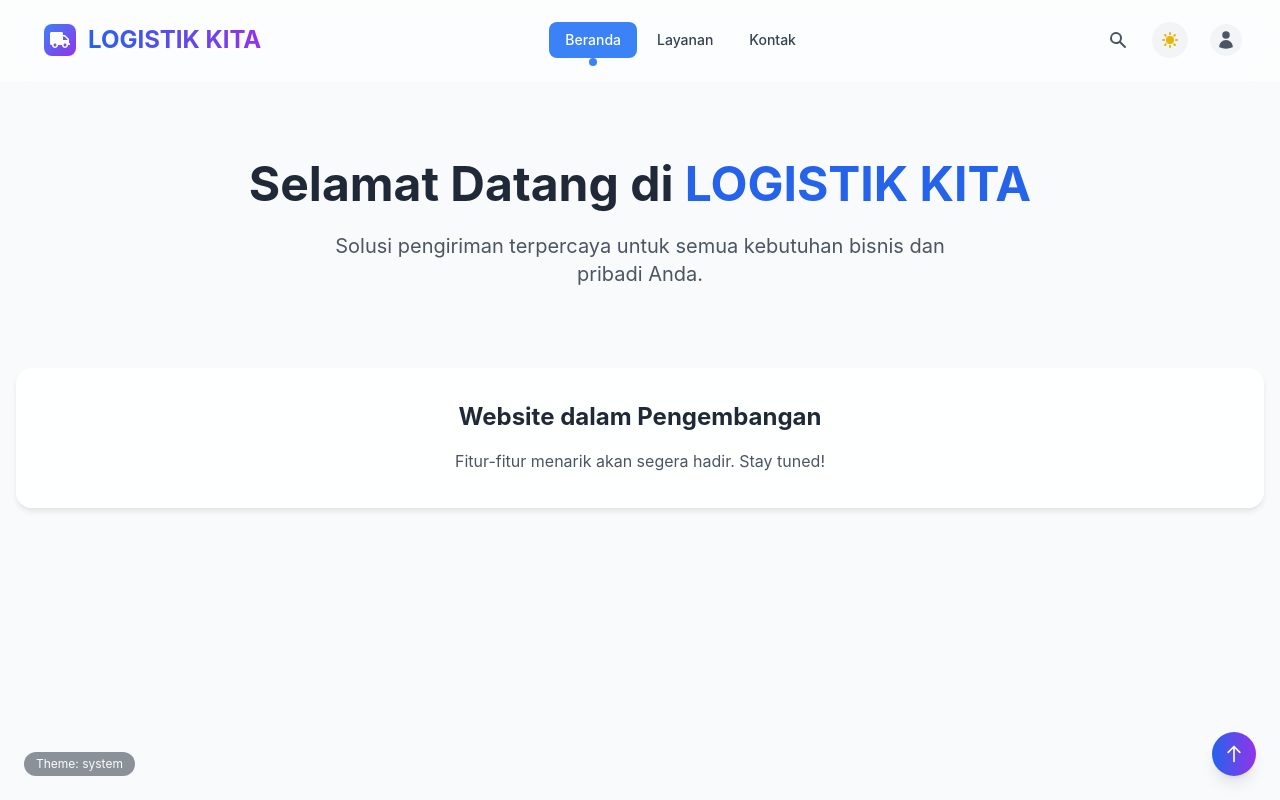
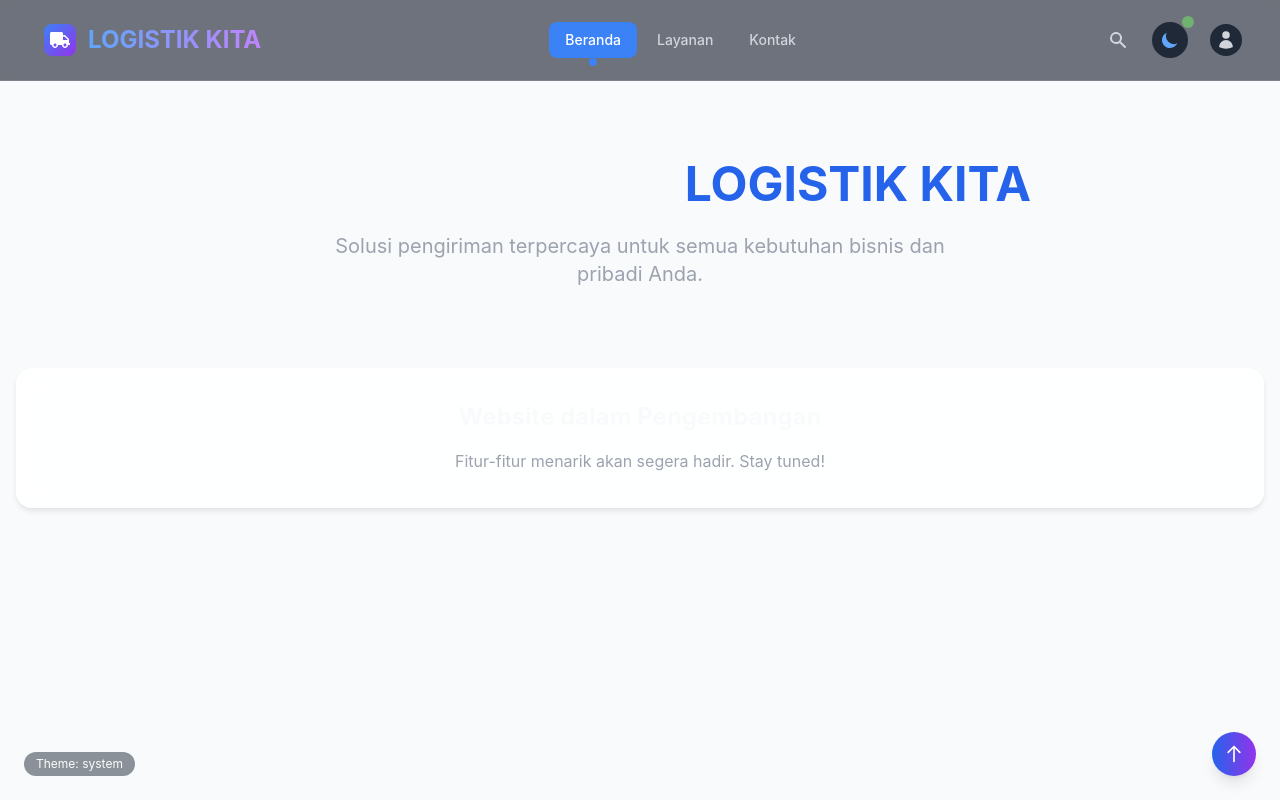
Before and after one commit to Logistikkita-4/Logistikkita-4, a React (Create React App) app in the folder frontend/: page / in a window 1280 px wide. Both pictures are taken after a click on the button 1170 px from the left and 40 px from the top of the page. Shown: the top 800 px of the page. Built offline with nearby package versions, Linux system fonts and the light colour scheme; no server answers.

Commit message:
Update ThemeToggle.jsx

```diff
--- a/frontend/src/components/layout/ThemeToggle.jsx
+++ b/frontend/src/components/layout/ThemeToggle.jsx
@@ -1,17 +1,25 @@
 /**
- * Theme Toggle Component (Dark/Light Mode)
- * Features:
- * - Smooth transition antara themes
- * - Icon animation
- * - System theme detection
- * - Persistent theme preference
+ * Theme Toggle Component - PERBAIKAN: Real-time updates dengan Context API
+ * PERBAIKAN:
+ * 1. Gunakan useTheme() hook untuk akses theme state global
+ * 2. Tidak perlu props dari parent (Navbar)
+ * 3. Akan re-render otomatis ketika theme berubah
  */
 
 import React from 'react';
 import { motion } from 'framer-motion';
 import { HiSun, HiMoon, HiDesktopComputer } from 'react-icons/hi';
+import { useTheme } from '../../hooks/useTheme'; // PERBAIKAN: Import useTheme hook
 
-const ThemeToggle = ({ theme, toggleTheme }) => {
+const ThemeToggle = () => {
+  // PERBAIKAN: Gunakan useTheme() untuk akses theme state global
+  const { theme, toggleTheme } = useTheme();
+
+  // Debug log untuk memastikan theme berubah
+  React.useEffect(() => {
+    console.log('ThemeToggle: theme updated to', theme);
+  }, [theme]);
+
   return (
     <motion.button
       whileHover={{ scale: 1.05 }}
@@ -23,19 +31,27 @@ const ThemeToggle = ({ theme, toggleTheme }) => {
         text-gray-600 dark:text-gray-300
         hover:bg-gray-200 dark:hover:bg-gray-700
         transition-colors duration-200
-        focus:outline-none focus:ring-2 focus:ring-blue-500
+        focus:outline-none focus:ring-2 focus:ring-blue-500 focus:ring-opacity-50
       `}
       aria-label={`Switch to ${theme === 'dark' ? 'light' : 'dark'} mode`}
+      title={`Current: ${theme} - Click to toggle`}
     >
       <div className="relative h-5 w-5">
         {/* Sun icon (light mode) */}
         <motion.div
+          key={`sun-${theme}`} // PERBAIKAN: Tambah key untuk force re-render
           initial={false}
           animate={{
             scale: theme === 'light' ? 1 : 0,
             rotate: theme === 'light' ? 0 : 90,
+            opacity: theme === 'light' ? 1 : 0
           }}
-          transition={{ duration: 0.3 }}
+          transition={{
+            duration: 0.3,
+            type: "spring",
+            stiffness: 200,
+            damping: 15
+          }}
           className="absolute inset-0"
         >
           <HiSun className="h-5 w-5 text-yellow-500" />
@@ -43,12 +59,19 @@ const ThemeToggle = ({ theme, toggleTheme }) => {
 
         {/* Moon icon (dark mode) */}
         <motion.div
+          key={`moon-${theme}`} // PERBAIKAN: Tambah key untuk force re-render
           initial={false}
           animate={{
             scale: theme === 'dark' ? 1 : 0,
             rotate: theme === 'dark' ? 0 : -90,
+            opacity: theme === 'dark' ? 1 : 0
           }}
-          transition={{ duration: 0.3 }}
+          transition={{
+            duration: 0.3,
+            type: "spring",
+            stiffness: 200,
+            damping: 15
+          }}
           className="absolute inset-0"
         >
           <HiMoon className="h-5 w-5 text-blue-400" />
@@ -56,11 +79,18 @@ const ThemeToggle = ({ theme, toggleTheme }) => {
 
         {/* System icon */}
         <motion.div
+          key={`system-${theme}`} // PERBAIKAN: Tambah key untuk force re-render
           initial={false}
           animate={{
             scale: theme === 'system' ? 1 : 0,
+            opacity: theme === 'system' ? 1 : 0
           }}
-          transition={{ duration: 0.3 }}
+          transition={{
+            duration: 0.3,
+            type: "spring",
+            stiffness: 200,
+            damping: 15
+          }}
           className="absolute inset-0"
         >
           <HiDesktopComputer className="h-5 w-5 text-gray-500" />
@@ -74,6 +104,20 @@ const ThemeToggle = ({ theme, toggleTheme }) => {
         animate={{ opacity: 0 }}
         whileTap={{ opacity: 0.1 }}
       />
+
+      {/* PERBAIKAN: Visual indicator untuk debugging (hapus di production) */}
+      {process.env.NODE_ENV === 'development' && (
+        <div className="absolute -top-1 -right-1 h-2 w-2">
+          <motion.div
+            animate={{
+              scale: [1, 1.5, 1],
+              backgroundColor: theme === 'dark' ? '#10B981' : '#F59E0B'
+            }}
+            transition={{ duration: 0.5, repeat: Infinity }}
+            className="h-full w-full rounded-full"
+          />
+        </div>
+      )}
     </motion.button>
   );
 };
```
